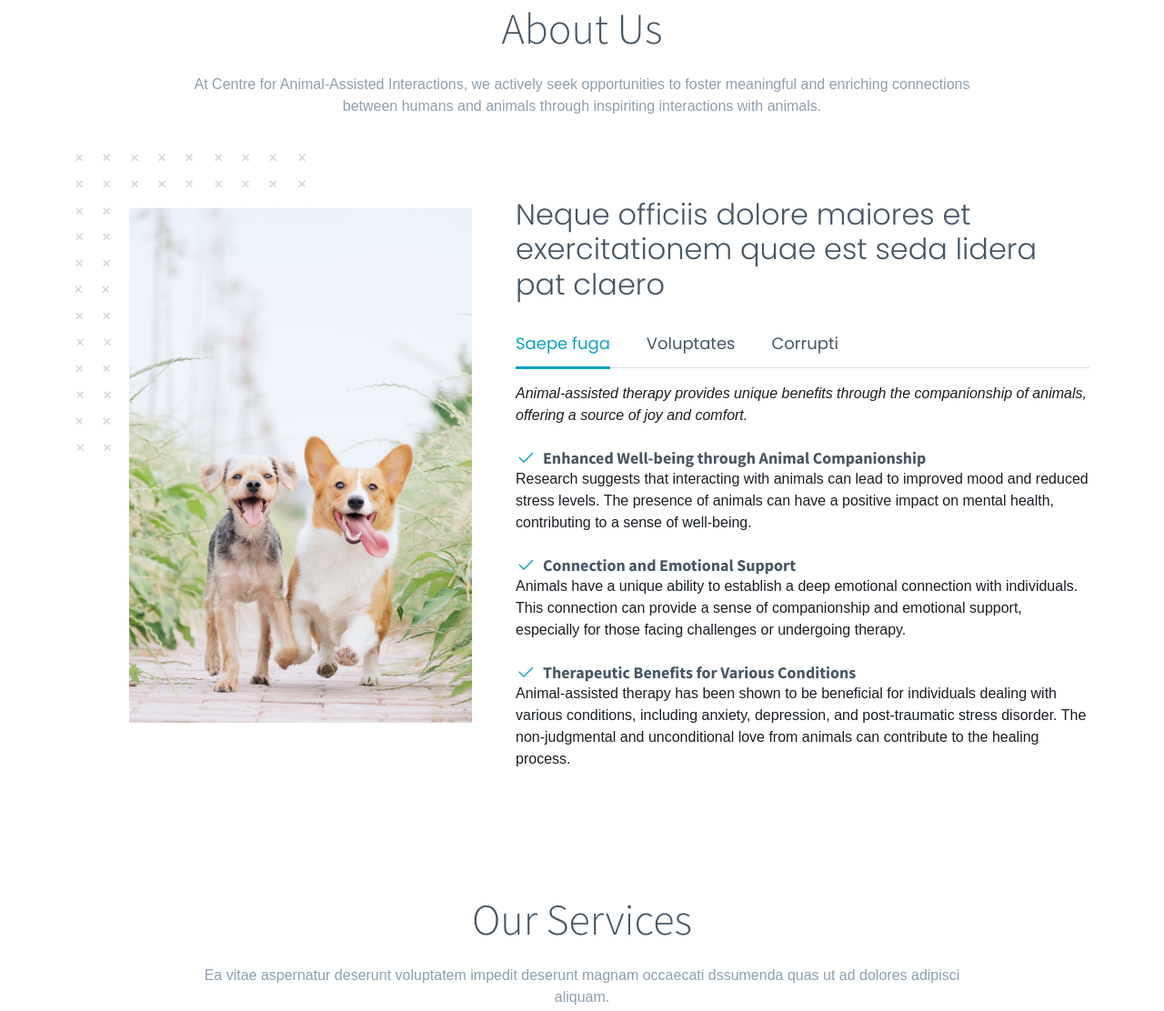
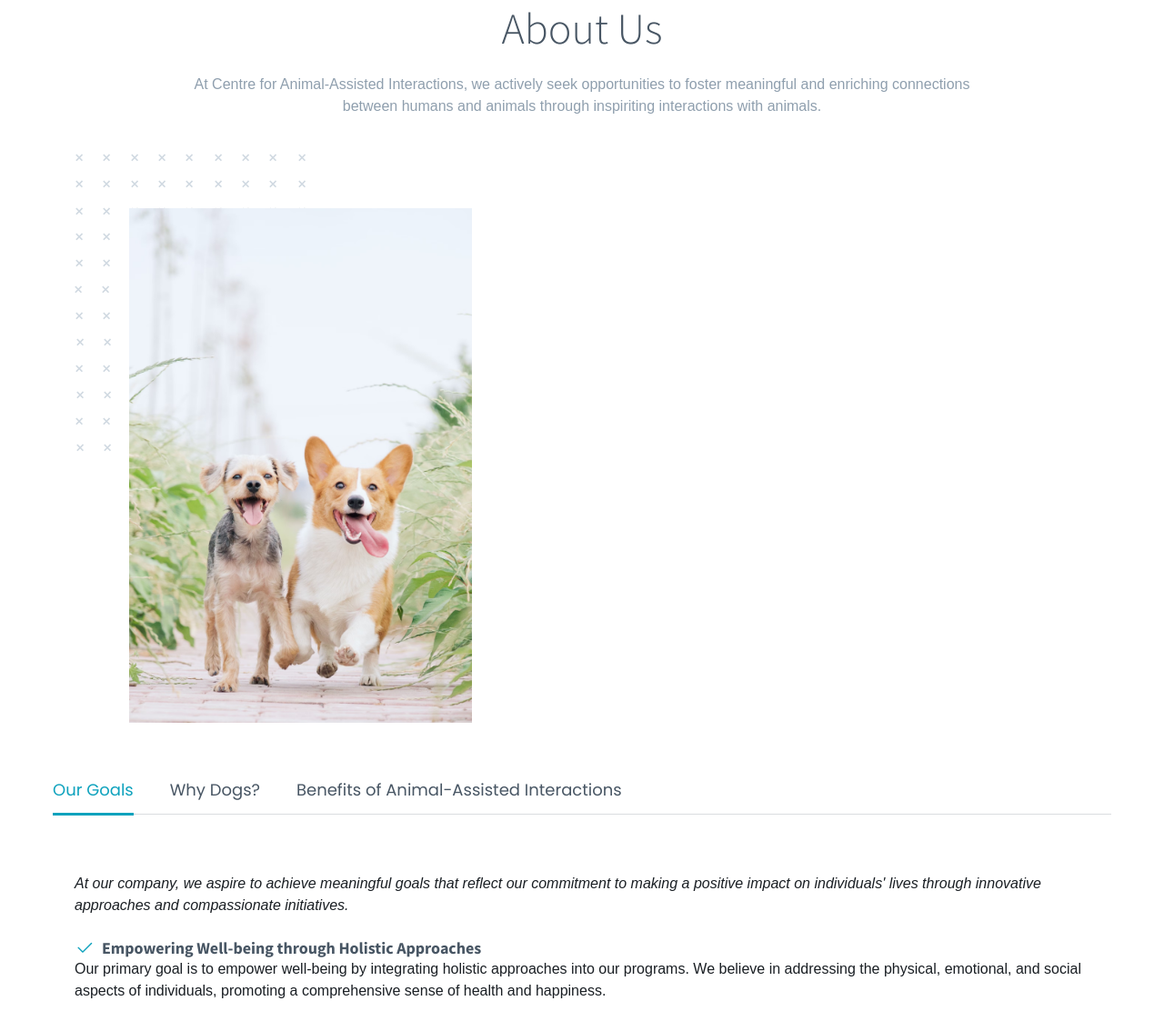
Before and after one commit to CAAI12/centreforanimalassistedinterac.github.io, a plain HTML site: page index.html in a window 1280 px wide. Shown: the part 1149-2261 px from the top of the page at 91% size. Drawn offline with Linux system fonts and the light colour scheme; a web font is replaced by a local one.

Commit message:
Update index.html

```diff
--- a/index.html
+++ b/index.html
@@ -129,14 +129,13 @@
             </div>
           </div>
 
-          <div class="col-lg-7">
-            <h3 class="pt-0 pt-lg-5">Neque officiis dolore maiores et exercitationem quae est seda lidera pat claero</h3>
+
 
             <!-- Tabs -->
             <ul class="nav nav-pills mb-3">
-              <li><a class="nav-link active" data-bs-toggle="pill" href="#tab1">Saepe fuga</a></li>
-              <li><a class="nav-link" data-bs-toggle="pill" href="#tab2">Voluptates</a></li>
-              <li><a class="nav-link" data-bs-toggle="pill" href="#tab3">Corrupti</a></li>
+              <li><a class="nav-link active" data-bs-toggle="pill" href="#tab1">Our Goals</a></li>
+              <li><a class="nav-link" data-bs-toggle="pill" href="#tab2">Why Dogs?</a></li>
+              <li><a class="nav-link" data-bs-toggle="pill" href="#tab3">Benefits of Animal-Assisted Interactions</a></li>
             </ul><!-- End Tabs -->
 
             <!-- Tab Content -->
@@ -144,26 +143,25 @@
 
               <div class="tab-pane fade show active" id="tab1">
 
-                <p class="fst-italic">Animal-assisted therapy provides unique benefits through the companionship of animals, offering a source of joy and comfort.</p>
+                   <p class="fst-italic">At our company, we aspire to achieve meaningful goals that reflect our commitment to making a positive impact on individuals' lives through innovative approaches and compassionate initiatives.</p>
 
                 <div class="d-flex align-items-center mt-4">
                   <i class="bi bi-check2"></i>
-                  <h4>Enhanced Well-being through Animal Companionship</h4>
+                  <h4>Empowering Well-being through Holistic Approaches</h4>
                 </div>
-                <p>Research suggests that interacting with animals can lead to improved mood and reduced stress levels. The presence of animals can have a positive impact on mental health, contributing to a sense of well-being.</p>
+                <p>Our primary goal is to empower well-being by integrating holistic approaches into our programs. We believe in addressing the physical, emotional, and social aspects of individuals, promoting a comprehensive sense of health and happiness.</p>
 
                 <div class="d-flex align-items-center mt-4">
                   <i class="bi bi-check2"></i>
-                  <h4>Connection and Emotional Support</h4>
+                  <h4>Fostering a Supportive and Inclusive Community</h4>
                 </div>
-                <p>Animals have a unique ability to establish a deep emotional connection with individuals. This connection can provide a sense of companionship and emotional support, especially for those facing challenges or undergoing therapy.</p>
+                <p>We aim to create a supportive and inclusive community where individuals feel valued and understood. Through our initiatives, we strive to build connections, reduce stigma, and foster an environment of acceptance and understanding.</p>
 
                 <div class="d-flex align-items-center mt-4">
                   <i class="bi bi-check2"></i>
-                  <h4>Therapeutic Benefits for Various Conditions</h4>
+                  <h4>Advancing Research and Innovation in Therapeutic Practices</h4>
                 </div>
-                <p>Animal-assisted therapy has been shown to be beneficial for individuals dealing with various conditions, including anxiety, depression, and post-traumatic stress disorder. The non-judgmental and unconditional love from animals can contribute to the healing process.</p>
-
+                <p>Continual advancement is a core goal for us. We are dedicated to advancing research and innovation in therapeutic practices, ensuring that our programs stay at the forefront of effective and evidence-based approaches to enhance the well-being of those we serve.</p>
               </div><!-- End Tab 1 Content -->
 
 
@@ -194,25 +192,27 @@
 
               <div class="tab-pane fade show" id="tab3">
 
-                <p class="fst-italic">At our company, we aspire to achieve meaningful goals that reflect our commitment to making a positive impact on individuals' lives through innovative approaches and compassionate initiatives.</p>
+                           <p class="fst-italic">Animal-assisted therapy provides unique benefits through the companionship of animals, offering a source of joy and comfort.</p>
 
                 <div class="d-flex align-items-center mt-4">
                   <i class="bi bi-check2"></i>
-                  <h4>Empowering Well-being through Holistic Approaches</h4>
+                  <h4>Enhanced Well-being through Animal Companionship</h4>
                 </div>
-                <p>Our primary goal is to empower well-being by integrating holistic approaches into our programs. We believe in addressing the physical, emotional, and social aspects of individuals, promoting a comprehensive sense of health and happiness.</p>
+                <p>Research suggests that interacting with animals can lead to improved mood and reduced stress levels. The presence of animals can have a positive impact on mental health, contributing to a sense of well-being.</p>
 
                 <div class="d-flex align-items-center mt-4">
                   <i class="bi bi-check2"></i>
-                  <h4>Fostering a Supportive and Inclusive Community</h4>
+                  <h4>Connection and Emotional Support</h4>
                 </div>
-                <p>We aim to create a supportive and inclusive community where individuals feel valued and understood. Through our initiatives, we strive to build connections, reduce stigma, and foster an environment of acceptance and understanding.</p>
+                <p>Animals have a unique ability to establish a deep emotional connection with individuals. This connection can provide a sense of companionship and emotional support, especially for those facing challenges or undergoing therapy.</p>
 
                 <div class="d-flex align-items-center mt-4">
                   <i class="bi bi-check2"></i>
-                  <h4>Advancing Research and Innovation in Therapeutic Practices</h4>
+                  <h4>Therapeutic Benefits for Various Conditions</h4>
                 </div>
-                <p>Continual advancement is a core goal for us. We are dedicated to advancing research and innovation in therapeutic practices, ensuring that our programs stay at the forefront of effective and evidence-based approaches to enhance the well-being of those we serve.</p>
+                <p>Animal-assisted therapy has been shown to be beneficial for individuals dealing with various conditions, including anxiety, depression, and post-traumatic stress disorder. The non-judgmental and unconditional love from animals can contribute to the healing process.</p>
+
+
 
               </div><!-- End Tab 3 Content -->
 
```
